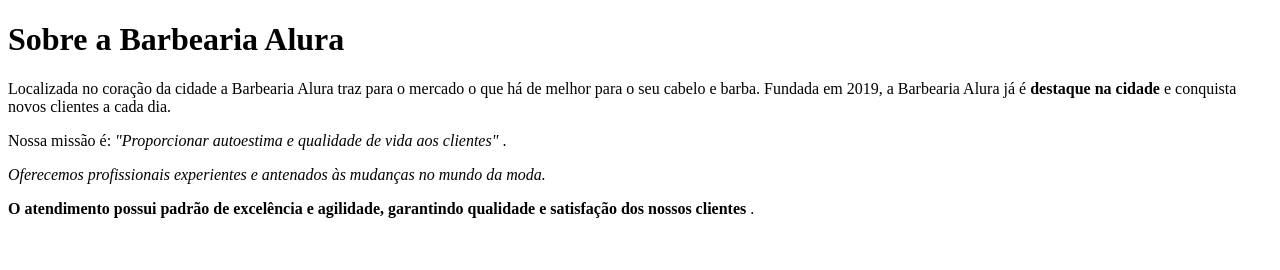
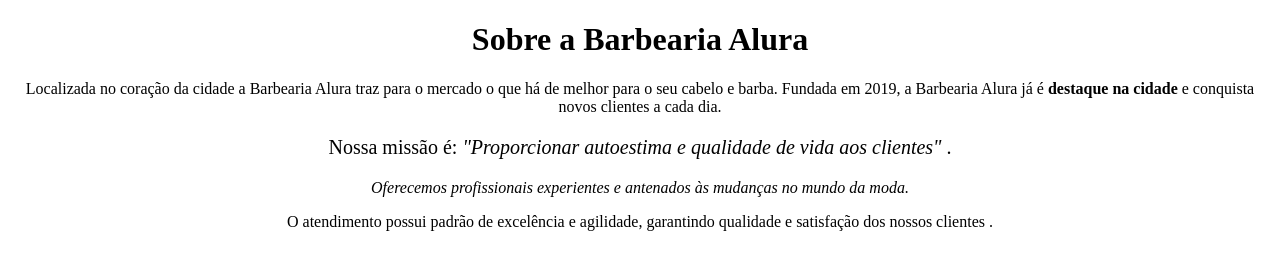
Before and after one commit to andreia2007/Reposit-rioPensamento, a plain HTML site: page index.html in a window 1280 px wide. Drawn offline with Linux system fonts and the light colour scheme.

Commit message:
Add files via upload

```diff
--- a/index.html
+++ b/index.html
@@ -1,17 +1,22 @@
 <!DOCTYPE html>
-<html>
-    <meta charset= "UTF-8" >
-    <h1> <strong> Sobre a Barbearia Alura </strong> </h1>
+<html lang= "pt-br">
+    <meta charset= "UTF-8">
+    <title>Barbearia Alura</title>
 
-    <p> Localizada no coração da cidade a Barbearia Alura traz para o mercado
- o que há de melhor para o seu cabelo e barba. Fundada em 2019,
- a Barbearia Alura já é <strong> destaque na cidade </strong> e conquista novos clientes a cada dia. </p>
+    </head>
 
-    <p> Nossa missão é: <em>"Proporcionar autoestima e qualidade de vida aos clientes" </em>. </p>
+    <body>
+    <h1 style="text-align: center;">Sobre a Barbearia Alura </h1>
+    <p style="text-align: center;"> Localizada no coração da cidade a Barbearia Alura traz para o mercado
+    o que há de melhor para o seu cabelo e barba. Fundada em 2019,
+    a Barbearia Alura já é <strong> destaque na cidade </strong> e conquista novos clientes a cada dia. </p>
 
-    <p> <em> Oferecemos profissionais experientes e antenados às mudanças no mundo da moda. </em> </p>
-    <p> <strong> O atendimento possui padrão de excelência e agilidade, garantindo
-qualidade e satisfação dos nossos clientes </strong>. </p>
+    <p style=" font-size: 20px; text-align: center;"> Nossa missão é: <em>"Proporcionar autoestima e qualidade de vida aos clientes" </em>. </p>
 
+    <p style=" text-align: center;"> <em> Oferecemos profissionais experientes e antenados às mudanças no mundo da moda. </em> </p>
+
+    <p style="text-align: center;">O atendimento possui padrão de excelência e agilidade, garantindo
+    qualidade e satisfação dos nossos clientes </strong>. </p>
+    </body>
 
  </html>
```
